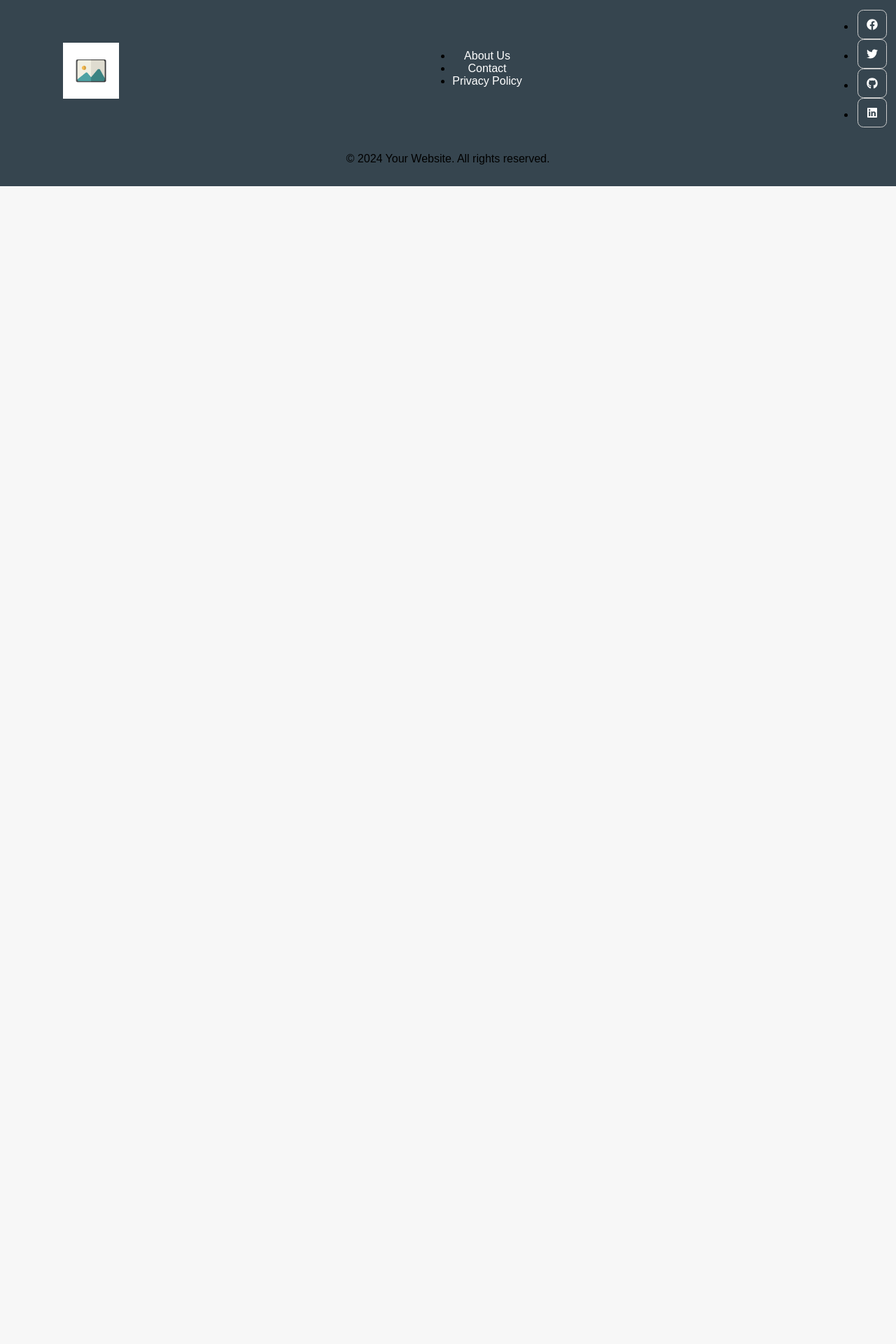
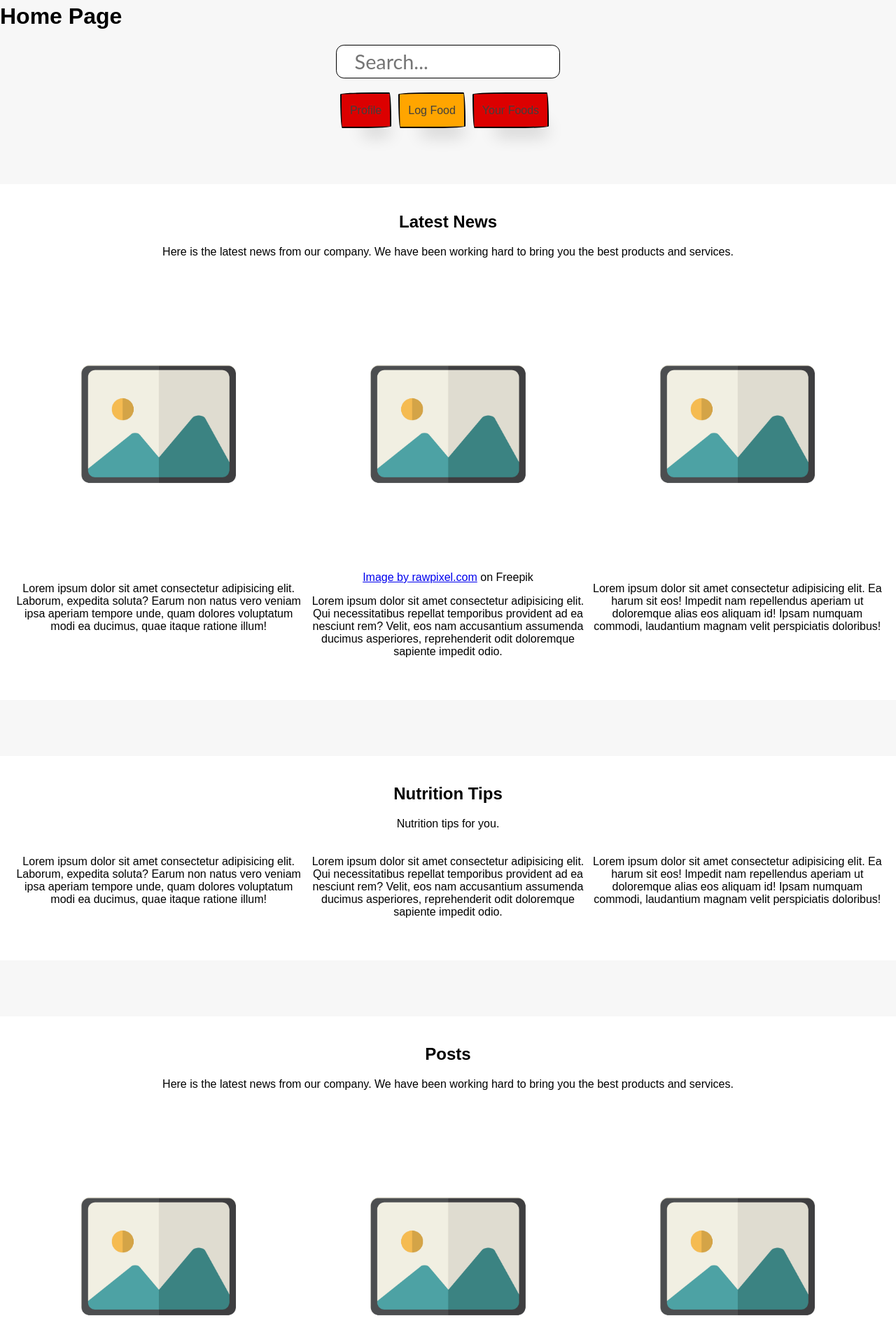
Before and after one commit to Shah-K02/Fitness-Tool-Project, a React (Create React App) app: page /user-home in a window 1280 px wide. Shown: the part 80-2000 px from the top of the page at 70% size. Before the commit the page ends 800 px from the top, so only its background shows below. Built offline with nearby package versions, Linux system fonts and the light colour scheme.

Commit message:
made changes to the user home page, added a new component for nutrition tips and added a new component for posts, also made changes to the app.js file to include the new components

```diff
--- a/src/App.js
+++ b/src/App.js
@@ -6,8 +6,11 @@ import HeroSection from "./components/HeroSection";
 import NewsSection from "./components/NewsSection";
 import MacronutrientSection from "./components/MacronutrientSection";
 import LoginPage from "./components/LoginPage"; // Import the login page component
+import UserHomePage from "./components/UserHomePage"; // Import the user home page component
 import MacroCalculator from "./components/MacroCalculator"; // Import the stats page component
 import "./App.css";
+import NutritionTips from "./components/NutritionTips";
+import Posts from "./components/Posts";
 
 function App() {
   return (
@@ -26,6 +29,18 @@ function App() {
           }
         />
         <Route path="/login" element={<LoginPage />} />
+        <Route
+          path="/user-home"
+          element={
+            <>
+              <UserHomePage />
+              <NewsSection />
+              <NutritionTips />
+              <Posts />
+            </>
+          }
+        />
+
         {/* Add other routes here */}
         <Route path="/macro-calculator" element={<MacroCalculator />} />
       </Routes>
--- /dev/null
+++ b/src/components/NutritionTips.js
@@ -0,0 +1,40 @@
+import React from "react";
+
+const NutritionTips = () => {
+  return (
+    <div class="news">
+      <div class="news-heading">
+        <h2>Nutrition Tips</h2>
+        <p>Nutrition tips for you.</p>
+      </div>
+      <div class="news-container">
+        <div class="news-item">
+          <p>
+            Lorem ipsum dolor sit amet consectetur adipisicing elit. Laborum,
+            expedita soluta? Earum non natus vero veniam ipsa aperiam tempore
+            unde, quam dolores voluptatum modi ea ducimus, quae itaque ratione
+            illum!
+          </p>
+        </div>
+        <div class="news-item">
+          <p>
+            Lorem ipsum dolor sit amet consectetur adipisicing elit. Qui
+            necessitatibus repellat temporibus provident ad ea nesciunt rem?
+            Velit, eos nam accusantium assumenda ducimus asperiores,
+            reprehenderit odit doloremque sapiente impedit odio.
+          </p>
+        </div>
+        <div class="news-item">
+          <p>
+            Lorem ipsum dolor sit amet consectetur adipisicing elit. Ea harum
+            sit eos! Impedit nam repellendus aperiam ut doloremque alias eos
+            aliquam id! Ipsam numquam commodi, laudantium magnam velit
+            perspiciatis doloribus!
+          </p>
+        </div>
+      </div>
+    </div>
+  );
+};
+
+export default NutritionTips;
--- /dev/null
+++ b/src/components/Posts.js
@@ -0,0 +1,50 @@
+import React from "react";
+
+const Posts = () => {
+  return (
+    <div className="news">
+      <div className="news-heading">
+        <h2>Posts</h2>
+        <p>
+          Here is the latest news from our company. We have been working hard to
+          bring you the best products and services.
+        </p>
+      </div>
+      <div className="news-container">
+        <div className="news-item">
+          <img src="img4.jpg" alt="Image 1" />
+          <p>
+            Lorem ipsum dolor sit amet consectetur adipisicing elit. Laborum,
+            expedita soluta? Earum non natus vero veniam ipsa aperiam tempore
+            unde, quam dolores voluptatum modi ea ducimus, quae itaque ratione
+            illum!
+          </p>
+        </div>
+        <div className="news-item">
+          <img src="img4.jpg" alt="Image 2" />{" "}
+          <a href="https://www.freepik.com/free-vector/illustration-gallery-icon_2922280.htm#query=placeholder&position=0&from_view=keyword&track=sph&uuid=a218c410-d8f6-45ef-89aa-b36719c05cdb">
+            Image by rawpixel.com
+          </a>{" "}
+          on Freepik
+          <p>
+            Lorem ipsum dolor sit amet consectetur adipisicing elit. Qui
+            necessitatibus repellat temporibus provident ad ea nesciunt rem?
+            Velit, eos nam accusantium assumenda ducimus asperiores,
+            reprehenderit odit doloremque sapiente impedit odio.
+          </p>
+        </div>
+        <div className="news-item">
+          <img src="img4.jpg" alt="Image 3" />
+          <p>
+            Lorem ipsum dolor sit amet consectetur adipisicing elit. Ea harum
+            sit eos! Impedit nam repellendus aperiam ut doloremque alias eos
+            aliquam id! Ipsam numquam commodi, laudantium magnam velit
+            perspiciatis doloribus!
+          </p>
+        </div>
+      </div>
+    </div>
+  );
+};
+
+export default Posts;
--- /dev/null
+++ b/src/components/UserHomePage.css
@@ -0,0 +1,174 @@
+/* Style for search bar */
+.search-container {
+  display: flex;
+  justify-content: center;
+  margin-bottom: 20px; /* Adjust margin as needed */
+}
+.search-form {
+  position: relative;
+  width: 20rem;
+}
+.search-form input[type="search"] {
+  border: 1px solid black;
+  position: relative;
+  width: 30rem;
+  border-radius: 0.7rem;
+}
+.search-form input,
+.search-form button {
+  height: 3rem;
+  font-family: "Lato", sans-serif;
+  border: 0;
+  color: #2f2f2f;
+  font-size: 1.8rem;
+}
+.search-form input[type="search"] {
+  outline: 0;
+  width: 100%;
+  background: #fff;
+  padding: 0 1.6rem;
+  border-radius: 0.7rem;
+  appearance: none;
+  transition: all 0.3s cubic-bezier(0, 0, 0.43, 1.49);
+  transition-property: width, border-radius;
+  z-index: 1;
+  position: relative;
+}
+.search-form button {
+  display: none;
+  position: absolute;
+  top: 0;
+  right: 0;
+  width: 6rem;
+  font-weight: bold;
+  color: white;
+  background: #dc0000;
+  border-radius: 0 0.7rem 0.7rem 0;
+  border-style: solid;
+  border: 1px solid black;
+}
+.search-form input:not(:placeholder-shown) {
+  border-radius: 0.7rem 0 0 0.7rem;
+  width: calc(100% - 6rem);
+}
+.search-form input:not(:placeholder-shown) + button {
+  display: block;
+}
+.search-form label {
+  position: absolute;
+  clip: rect(1px, 1px, 1px, 1px);
+  padding: 0;
+  border: 0;
+  height: 1px;
+  width: 1px;
+  overflow: hidden;
+}
+/* Styles for Profile button */
+.home-buttons {
+  display: flex;
+  justify-content: center;
+}
+.profile-button {
+  align-self: center;
+  background-color: #dc0000;
+  background-image: none;
+  background-position: 0 90%;
+  background-repeat: repeat no-repeat;
+  background-size: 4px 3px;
+  border-radius: 15px 225px 255px 15px 15px 255px 225px 15px;
+  border-style: solid;
+  border-width: 2px;
+  box-shadow: rgba(0, 0, 0, 0.2) 15px 28px 25px -18px;
+  box-sizing: border-box;
+  color: #41403e;
+  cursor: pointer;
+  display: inline-block;
+  font-family: Neucha, sans-serif;
+  font-size: 1rem;
+  line-height: 23px;
+  outline: none;
+  padding: 0.75rem;
+  text-decoration: none;
+  transition: all 235ms ease-in-out;
+  border-bottom-left-radius: 15px 255px;
+  border-bottom-right-radius: 225px 15px;
+  border-top-left-radius: 255px 15px;
+  border-top-right-radius: 15px 225px;
+  user-select: none;
+  -webkit-user-select: none;
+  touch-action: manipulation;
+  margin-right: 10px;
+}
+/* Styles for Log Food button */
+.log-food-button {
+  align-self: center;
+  background-color: #ffa500;
+  background-image: none;
+  background-position: 0 90%;
+  background-repeat: repeat no-repeat;
+  background-size: 4px 3px;
+  border-radius: 15px 225px 255px 15px 15px 255px 225px 15px;
+  border-style: solid;
+  border-width: 2px;
+  box-shadow: rgba(0, 0, 0, 0.2) 15px 28px 25px -18px;
+  box-sizing: border-box;
+  color: #41403e;
+  cursor: pointer;
+  display: inline-block;
+  font-family: Neucha, sans-serif;
+  font-size: 1rem;
+  line-height: 23px;
+  outline: none;
+  padding: 0.75rem;
+  text-decoration: none;
+  transition: all 235ms ease-in-out;
+  border-bottom-left-radius: 15px 255px;
+  border-bottom-right-radius: 225px 15px;
+  border-top-left-radius: 255px 15px;
+  border-top-right-radius: 15px 225px;
+  user-select: none;
+  -webkit-user-select: none;
+  touch-action: manipulation;
+  margin-right: 10px;
+}
+
+/* Styles for Your Foods button */
+.your-foods-button {
+  align-self: center;
+  background-color: #dc0000;
+  background-image: none;
+  background-position: 0 90%;
+  background-repeat: repeat no-repeat;
+  background-size: 4px 3px;
+  border-radius: 15px 225px 255px 15px 15px 255px 225px 15px;
+  border-style: solid;
+  border-width: 2px;
+  box-shadow: rgba(0, 0, 0, 0.2) 15px 28px 25px -18px;
+  box-sizing: border-box;
+  color: #41403e;
+  cursor: pointer;
+  display: inline-block;
+  font-family: Neucha, sans-serif;
+  font-size: 1rem;
+  line-height: 23px;
+  outline: none;
+  padding: 0.75rem;
+  text-decoration: none;
+  transition: all 235ms ease-in-out;
+  border-bottom-left-radius: 15px 255px;
+  border-bottom-right-radius: 225px 15px;
+  border-top-left-radius: 255px 15px;
+  border-top-right-radius: 15px 225px;
+  user-select: none;
+  -webkit-user-select: none;
+  touch-action: manipulation;
+  margin-right: 10px;
+}
+.home-buttons button:hover {
+  box-shadow: rgba(0, 0, 0, 0.3) 2px 8px 8px -5px;
+  transform: translate3d(0, 2px, 0);
+}
+
+.home-buttons:focus {
+  box-shadow: rgba(0, 0, 0, 0.3) 2px 8px 4px -6px;
+}
--- /dev/null
+++ b/src/components/UserHomePage.js
@@ -0,0 +1,37 @@
+import React from "react";
+import "./UserHomePage.css";
+
+const UserHomePage = () => {
+  return (
+    <div>
+      <h1>Home Page</h1>
+      <div className="search-container">
+        <form
+          className="search-form"
+          onSubmit={(event) => event.preventDefault()}
+          role="search"
+        >
+          <label htmlFor="search">Search for stuff</label>
+          <input
+            id="search"
+            type="search"
+            placeholder="Search..."
+            autoFocus
+            required
+          />
+          <button type="submit">Go</button>
+        </form>
+      </div>
+
+      <div className="home-buttons">
+        <a href="/profile">
+          <button className="profile-button">Profile</button>
+        </a>
+        <button className="log-food-button">Log Food</button>
+        <button className="your-foods-button">Your Foods</button>
+      </div>
+    </div>
+  );
+};
+
+export default UserHomePage;
```
